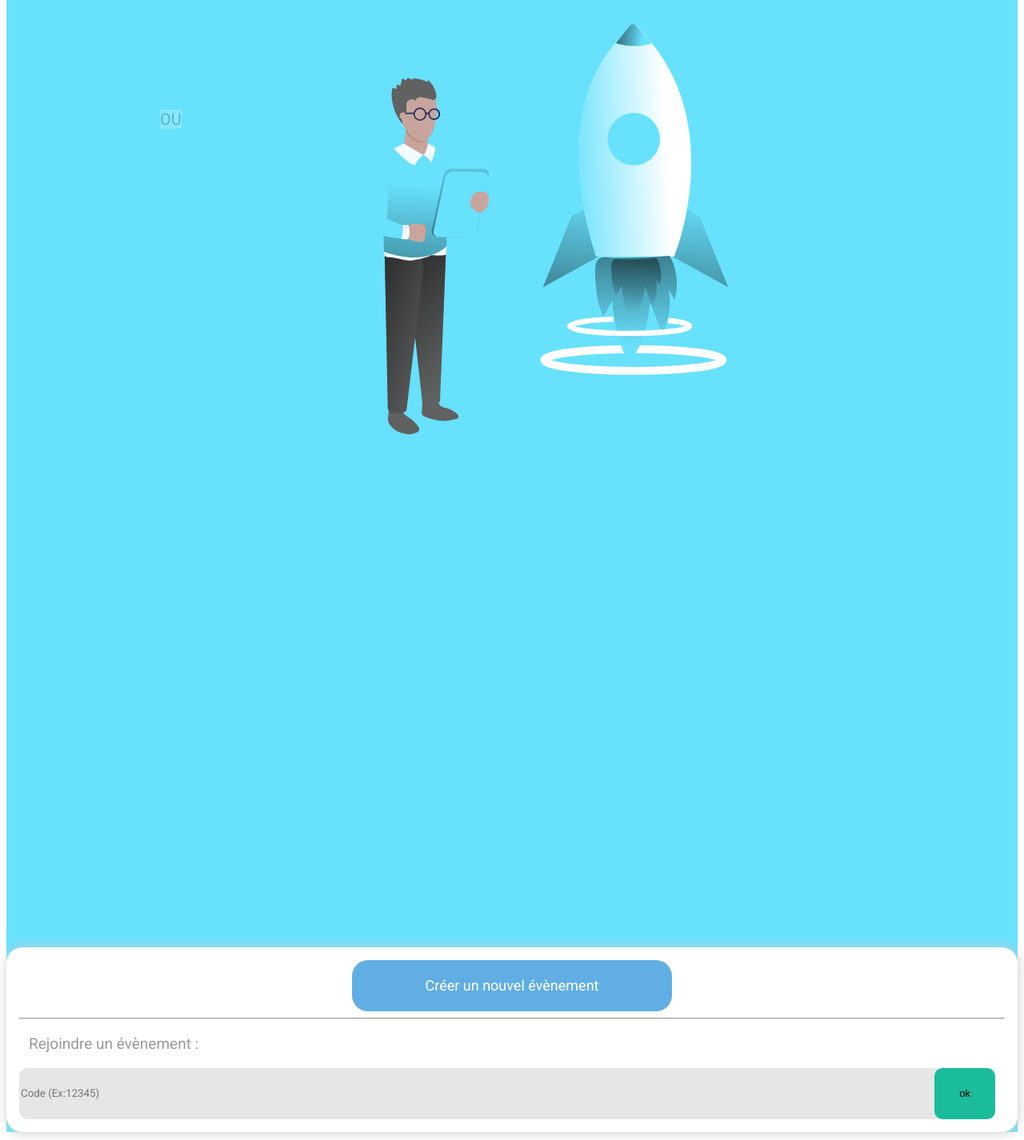
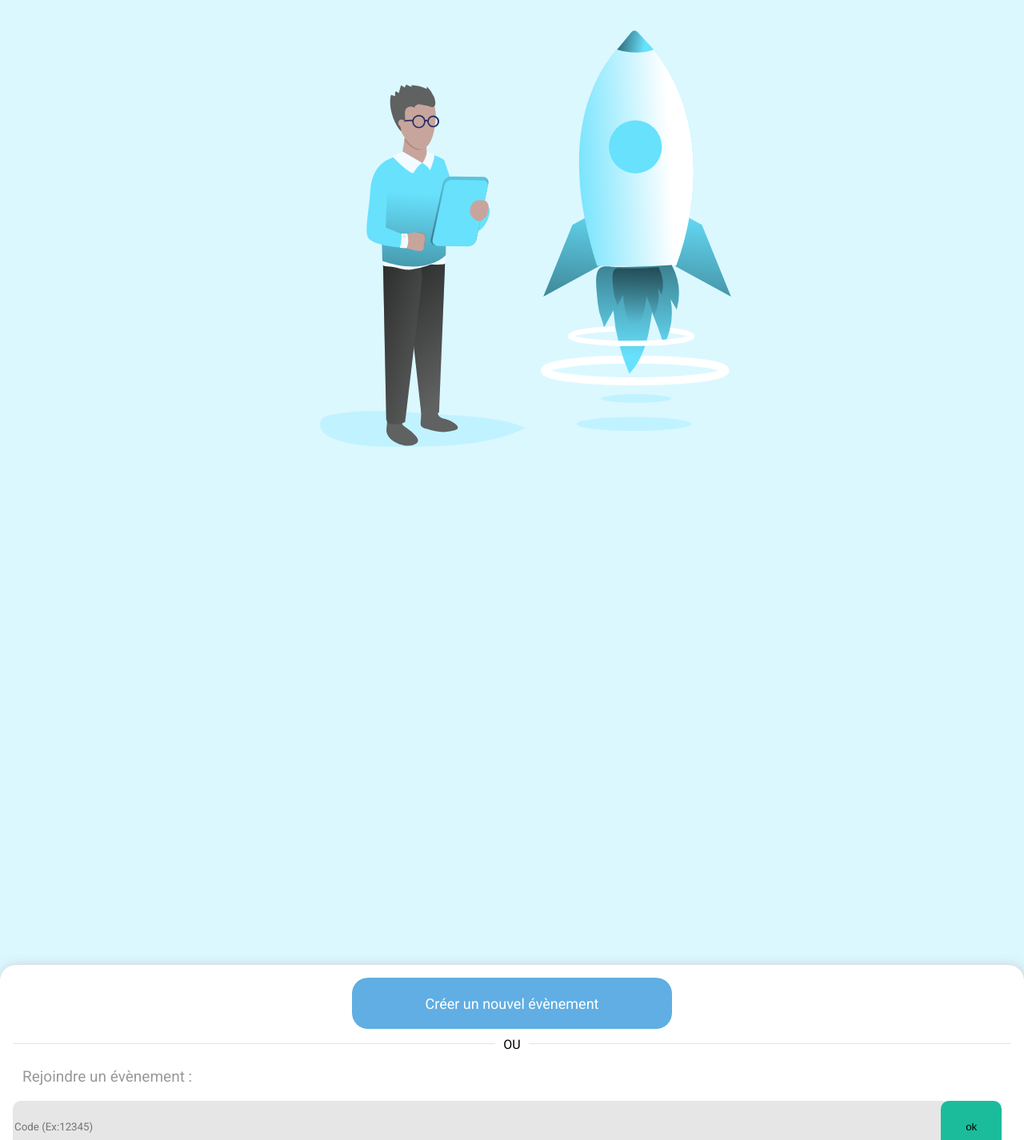
Before and after one commit to superfrancisco2019/comprendo-front, a Vue app: page / in a window 1280 px wide. Shown: the part 740-2166 px from the top of the page at 80% size. Built offline with nearby package versions, Linux system fonts and the light colour scheme.

Commit message:
[FIX] Home - Removed body margins, fixed or component and added correct bg color

```diff
--- a/src/App.vue
+++ b/src/App.vue
@@ -22,8 +22,12 @@ export default {
 }
 </script>
 
-<style scoped>
+<style>
 #app{
   text-align:center
 }
+
+html, body {
+  margin: 0;
+}
 </style>
--- a/src/Home.vue
+++ b/src/Home.vue
@@ -41,11 +41,12 @@ body{
 }
 #home {
   text-align: center;
-  margin-top: 20px;
+  padding-top: 20px;
   font-family:'Roboto';
   min-height:100vh;
-  background-color:#68E1FD;
-  background-size: cover
+  background-color:#DBF8FF;
+  background-size: cover;
+  box-sizing: border-box;
 }
 img{
   width:100%;
--- a/src/components/Or.vue
+++ b/src/components/Or.vue
@@ -1,7 +1,6 @@
 <template>
-  <div class="hello">
-    <hr>
-    <h1>{{ msg }}</h1>
+  <div class="or">
+    <span>{{ msg }}</span>
   </div>
 </template>
 
@@ -19,23 +18,27 @@ export default {
 
 <style scoped>
 @import url('https://fonts.googleapis.com/css?family=Roboto');
-h1{
-  font-weight: normal;
-  color:#00000;
-  font-size:20px;
-  font-family:roboto;
-  opacity:20%;
-  position:absolute;
-  left:25vh;
-  top:108vh;
+.or{
+  position: relative;
+  margin: 10px 0px;
+}
+.or::before {
+  content: "";
+  position: absolute;
+  top: 8px;
+  left: 0;
+  width: 100%;
+  background: rgba(0,0,0,0.1);
+  height: 1px;
+
+  z-index: 1;
+}
+.or span{
+  position:relative;
+  display: inline-block;
   background-color:white;
-  z-index:1
+  z-index: 2;
+  padding: 0px 10px;
 }
-hr{
-  color:#00000;
 
-}
-.hello{
-  flex-direction:row
-}
 </style>
```
